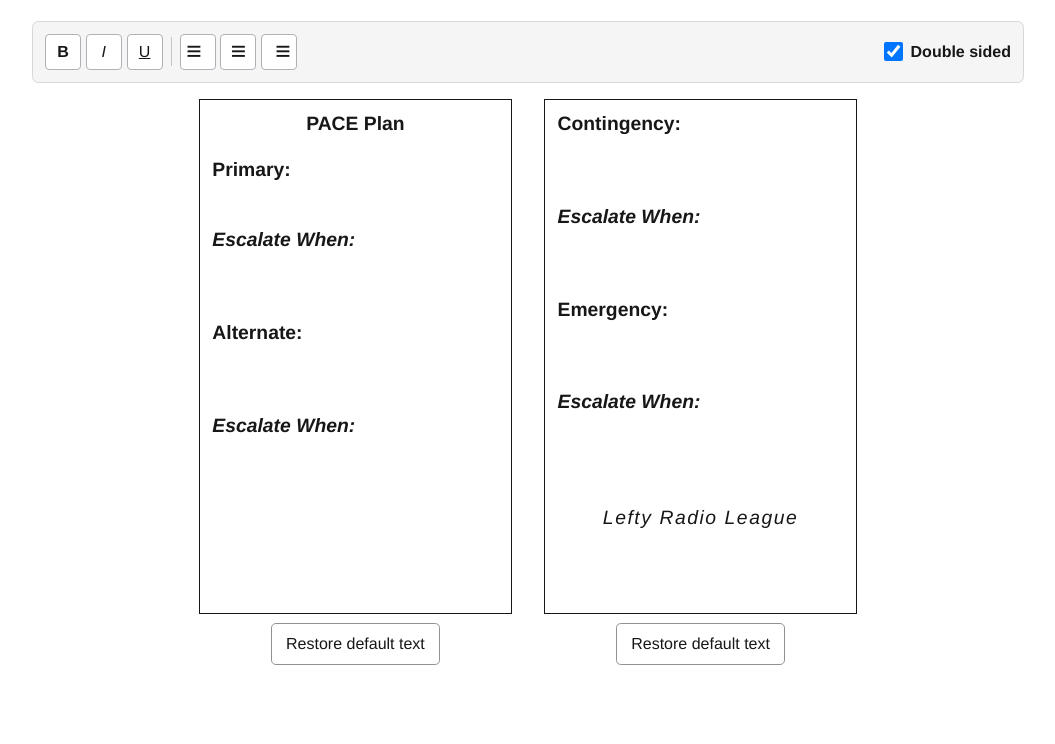
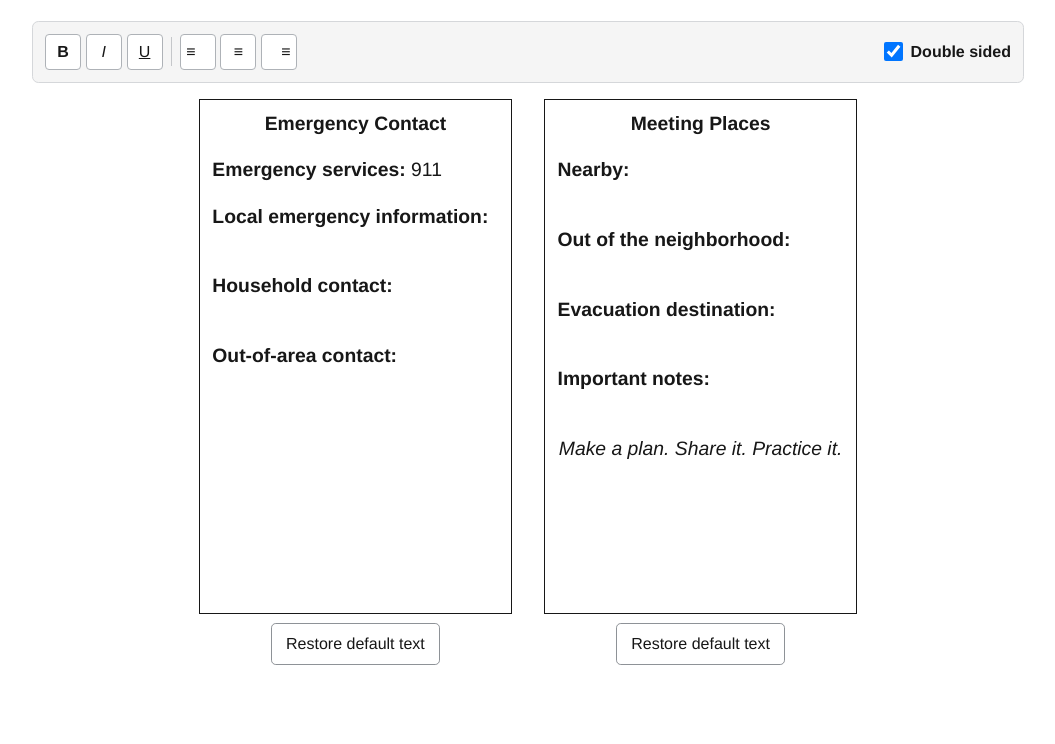
Before and after one commit to DecentralizedDan/cardigen, a plain HTML site: page index.html in a window 1280 px wide. Shown: the part 130-874 px from the top of the page, without its empty margins (112-1167 px from the left). Drawn offline with Linux system fonts and the light colour scheme.

Commit message:
Use a generic emergency-contact example

```diff
--- a/cardigen-config.js
+++ b/cardigen-config.js
@@ -1,44 +1,37 @@
 window.CARDIGEN_CONFIG = {
-  pageTitle: "Make PACE Cards",
+  pageTitle: "Make Emergency Contact Cards",
   sideDefaults: [
     `
-      <div style="text-align: center;"><strong>PACE Plan</strong></div>
+      <div style="text-align: center;"><strong>Emergency Contact</strong></div>
       <div><br></div>
-      <div><strong>Primary:</strong></div>
+      <div><strong>Emergency services:</strong> 911</div>
+      <div><br></div>
+      <div><strong>Local emergency information:</strong></div>
       <div><br></div>
       <div><br></div>
-      <div><strong><em>Escalate When:</em></strong></div>
+      <div><strong>Household contact:</strong></div>
       <div><br></div>
       <div><br></div>
-      <div><br></div>
-      <div><strong>Alternate:</strong></div>
-      <div><br></div>
-      <div><br></div>
-      <div><br></div>
-      <div><strong><em>Escalate When:</em></strong></div>
-      <div><br></div>
+      <div><strong>Out-of-area contact:</strong></div>
       <div><br></div>
       <div><br></div>
     `,
     `
-      <div><strong>Contingency:</strong></div>
+      <div style="text-align: center;"><strong>Meeting Places</strong></div>
+      <div><br></div>
+      <div><strong>Nearby:</strong></div>
       <div><br></div>
       <div><br></div>
-      <div><br></div>
-      <div><strong><em>Escalate When:</em></strong></div>
+      <div><strong>Out of the neighborhood:</strong></div>
       <div><br></div>
       <div><br></div>
-      <div><br></div>
-      <div><strong>Emergency:</strong></div>
+      <div><strong>Evacuation destination:</strong></div>
       <div><br></div>
       <div><br></div>
-      <div><br></div>
-      <div><strong><em>Escalate When:</em></strong></div>
+      <div><strong>Important notes:</strong></div>
       <div><br></div>
       <div><br></div>
-      <div><br></div>
-      <div><br></div>
-      <div style="text-align: center; letter-spacing: 0.08em;"><em>Lefty Radio League</em></div>
+      <div style="text-align: center;"><em>Make a plan. Share it. Practice it.</em></div>
     `,
   ],
 };
--- a/index.html
+++ b/index.html
@@ -16,7 +16,7 @@
     <script src="cardigen-config.js" defer></script>
     <script src="cardigen.js" defer></script>
   </head>
-  <body>
+  <body class="cardigen-standalone cardigen-root">
     <main class="app-shell">
       <header class="app-header">
         <h1 id="page-title"></h1>
--- a/styles.css
+++ b/styles.css
@@ -14,19 +14,29 @@
   box-sizing: border-box;
 }
 
-body {
+body.cardigen-standalone {
   margin: 0;
-  color: var(--ink);
   background: #fff;
 }
 
-button,
-input {
+.cardigen-root {
+  color: var(--ink);
+  background: #fff;
+  font-family: Helvetica, Arial, sans-serif;
+}
+
+.cardigen-root button,
+.cardigen-root input {
   font: inherit;
 }
 
-button {
+.cardigen-root button {
   color: inherit;
+}
+
+.cardigen-root h1 {
+  color: var(--ink);
+  opacity: 1;
 }
 
 .app-shell {
@@ -254,8 +264,16 @@ button {
 
 .cardigen-credit {
   margin-top: 2rem;
+  padding: 0;
+  border: 0;
+  color: var(--ink);
+  opacity: 1;
   font-size: 1rem;
   text-align: center;
+}
+
+.cardigen-credit a {
+  color: var(--focus);
 }
 
 #print-root {
@@ -290,11 +308,15 @@ button {
   }
 
   body {
+    max-width: none !important;
     margin: 0;
+    padding: 0 !important;
     background: #fff;
   }
 
-  .app-shell {
+  header,
+  .app-shell,
+  body > footer {
     display: none !important;
   }
 
```
Also changed, not shown: 1 other file.
